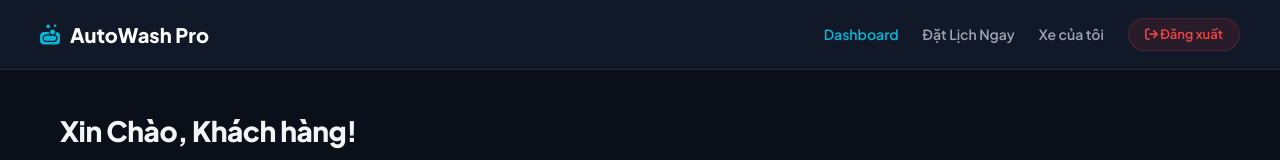
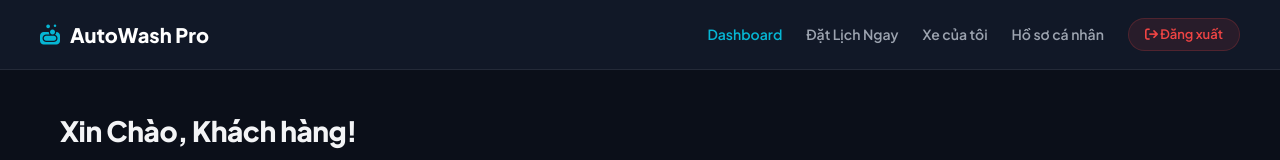
Before and after one commit to Nguyenhuukhanhduy15042005/SMARTCARWASHSYSTEM, a React (Vite) app in the folder Front-end/: page /dashboard in a window 1280 px wide. Shown: the top 160 px of the page. Built offline with nearby package versions, Linux system fonts and the light colour scheme; no server answers.

Commit message:
feat: add Profile link to top navigation bar

```diff
--- a/Front-end/src/pages/UserDashboard.jsx
+++ b/Front-end/src/pages/UserDashboard.jsx
@@ -229,6 +229,7 @@ export default function UserDashboard() {
           <a href="/dashboard" className="nav-link active">Dashboard</a>
           <a href="/booking" className="nav-link">Đặt Lịch Ngay</a>
           <a href="/vehicles" className="nav-link">Xe của tôi</a>
+          <a href="/profile" className="nav-link">Hồ sơ cá nhân</a>
           <div className="user-header-actions">
             <a href="/login" className="btn-logout" onClick={() => localStorage.clear()}>
               <i className="fa-solid fa-arrow-right-from-bracket"></i> Đăng xuất
```
